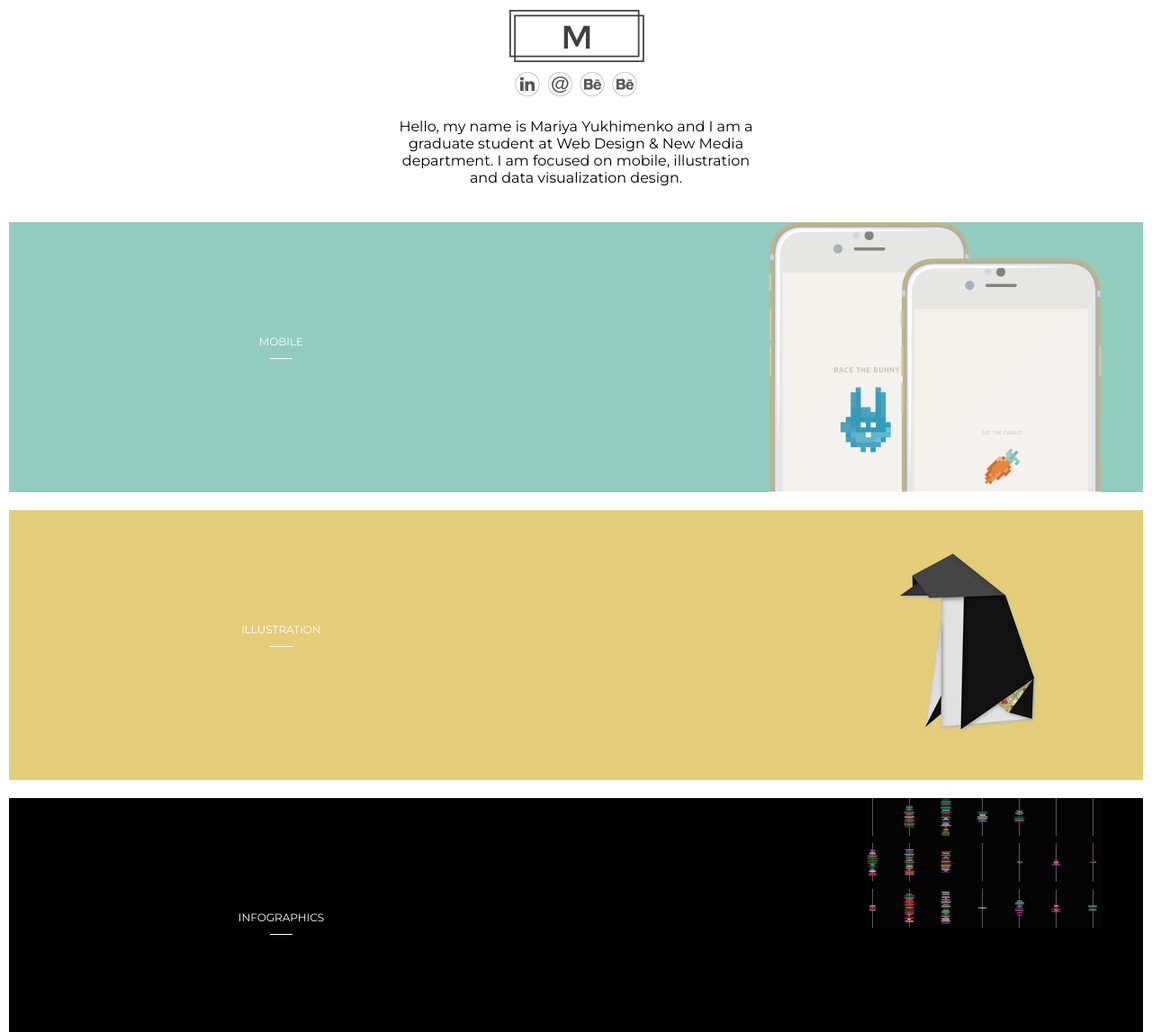
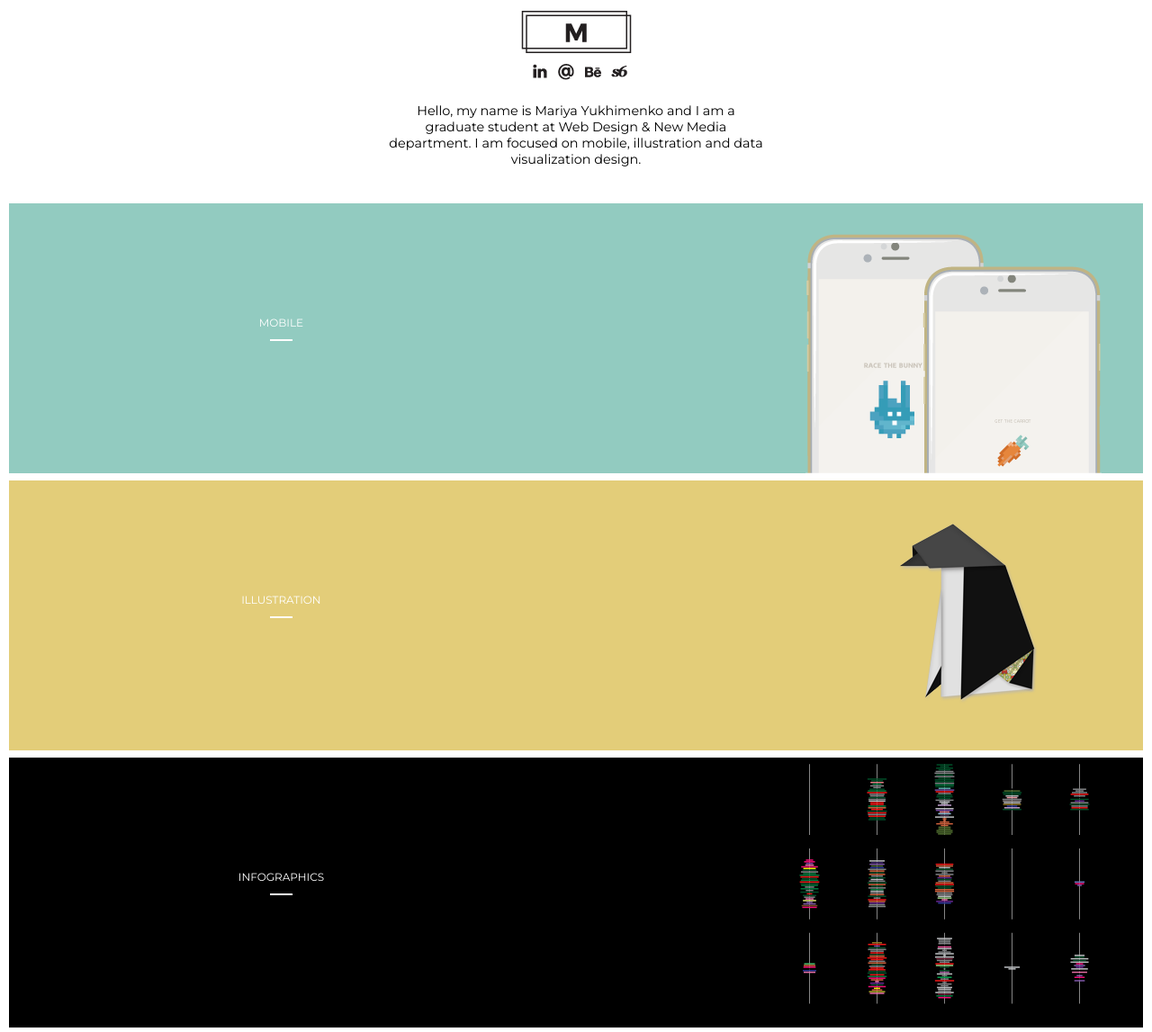
Before and after one commit to marvladimirovna/portfolio, a PHP site: page / in a window 1280 px wide. Shown: the top 1147 px of the page at 90% size. Run offline with PHP 8.4, Linux system fonts and the light colour scheme.

Commit message:
styling_changes

```diff
--- a/index.html
+++ b/index.html
@@ -11,24 +11,24 @@
             <ul>
                 <li>
                     <a href="https://www.linkedin.com/in/mariyayukhimenko">
-                        <img src="linkedin_logo.png" />
+                        <img src="in.png" />
                     </a>
                 </li>
                 <li>
                     <a href="mailto:marvladimirovna@gmail.com">
-                        <img src="email_logo.png" />
+                        <img src="email.png" />
                     </a>
 
                 </li>
                 <li>
                     <a href="https://www.behance.net/mariya_yukhimenko">
-                        <img src="behance_logo.png" />
+                        <img src="behance.png" />
                     </a>
 
                 </li>
                 <li>
-                    <a href="https://dribbble.com/Masha">
-                        <img src="dribble_logo.png" />
+                    <a href="https://society6.com/Masha">
+                        <img src="s6.png" />
                     </a>
                 </li>
             </ul>
@@ -64,7 +64,7 @@
                 <span class="border"></span>
             </div>
             <div class="image">
-                <img src="infographics_image.png" />
+                <img src="infog.png" />
             </div>
         </a>
 
--- a/main.css
+++ b/main.css
@@ -13,6 +13,7 @@ a {
 
 .social {
     margin-top: 10px;
+    margin-left: 5px;
 }
 
 .social ul {
@@ -25,6 +26,7 @@ a {
 
 .social ul li {
     display: inline;
+    margin-left: 3px;
 }
 
 .social ul li a {
@@ -38,6 +40,7 @@ a {
     margin-right: auto;
     margin-left: auto;
     text-align: center;
+    font-size:0.9em;
 }
 
 a.section {
@@ -45,7 +48,7 @@ a.section {
 }
 
 .section {
-    margin-top: 20px;
+    margin-top: 8px;
     height: 300px;
     color: white;
     font-weight: normal;
@@ -70,7 +73,7 @@ a.section {
 
 .border {
     width: 25px;
-    border-bottom: 1px solid white;
+    border-bottom: 2px solid white;
     display: block;
     margin-left: auto;
     margin-right: auto;
@@ -78,7 +81,7 @@ a.section {
 }
 
 .blackborder {
-   border-bottom: 1px solid black;
+   border-bottom: 2px solid black;
 }
 
 .section .title {
@@ -101,6 +104,7 @@ a.section {
 .scrollup {
     margin-top: 20px;
     text-align: center;
+    font-weight: bold;
 }
 
 .scrollup a {
@@ -138,3 +142,11 @@ a.section {
     top: 10px;
     left: 10px;
 }
+
+a:hover {
+    color: #282828;
+}
+
+a:visited {
+    color: black;
+}
```
Also changed, not shown: behance.png, behance_logo.png (deleted), dribble_logo.png (deleted), email.png, email_logo.png (deleted), in.png, infographics_image.png (deleted), linkedin_logo.png (deleted), logo.png, mobile.png, mobile_image.png (deleted), s6.png (added), video_image.png (deleted).
